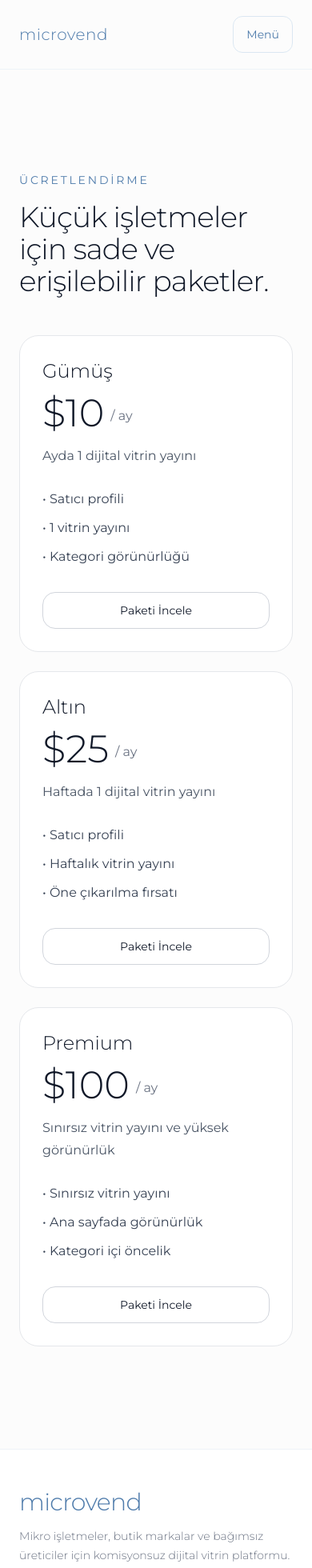
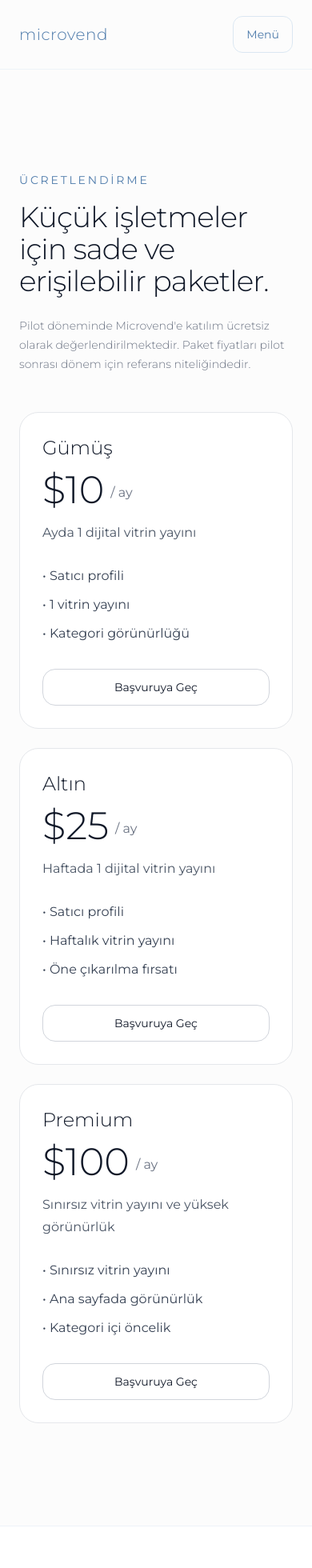
Before and after one commit to oguzkaraa1975/microvend-last, a React (Vite) app: page /ucretlendirme in a window 390 px wide. Shown: the top 1960 px of the page at 80% size. Built offline with nearby package versions, Linux system fonts and the light colour scheme.

Commit message:
Polish final demo UI details

```diff
--- a/src/components/Footer.tsx
+++ b/src/components/Footer.tsx
@@ -8,7 +8,7 @@ function Footer() {
           <div>
             <Link
               to="/"
-              className="text-3xl font-light tracking-tight text-[#4e7bab]"
+              className="text-xl font-light tracking-wide text-[#4e7bab] md:text-2xl"
             >
               microvend
             </Link>
--- a/src/components/Header.tsx
+++ b/src/components/Header.tsx
@@ -60,6 +60,8 @@ function Header() {
 
         <button
           onClick={() => setMenuOpen(!menuOpen)}
+          aria-expanded={menuOpen}
+          aria-controls="mobil-menu"
           className="rounded-xl border border-[#dbe7f2] px-4 py-3 text-sm text-[#4e7bab] md:hidden"
         >
           Menü
@@ -67,7 +69,10 @@ function Header() {
       </div>
 
       {menuOpen && (
-        <div className="border-t border-[#eef3f8] bg-white px-6 py-5 md:hidden">
+        <div
+          id="mobil-menu"
+          className="border-t border-[#eef3f8] bg-white px-6 py-5 md:hidden"
+        >
           <nav className="flex flex-col gap-4 text-sm font-light text-gray-700">
             <Link to="/" onClick={() => setMenuOpen(false)}>
               Keşfet
--- a/src/components/Hero.tsx
+++ b/src/components/Hero.tsx
@@ -1,4 +1,5 @@
 import { Link } from "react-router-dom";
+import SellerImage from "./SellerImage";
 import { sellers } from "../data/mockData";
 
 function Hero() {
@@ -76,7 +77,13 @@ function Hero() {
               </div>
             </div>
 
-            <div className="mb-6 h-64 rounded-[1.5rem] bg-gradient-to-br from-[#edf3fa] to-[#dbe7f2]" />
+            <SellerImage
+              src={featuredSeller.coverImage}
+              alt={`${featuredSeller.name} kapak görseli`}
+              label={featuredSeller.name}
+              loading="eager"
+              className="mb-6 h-64 rounded-[1.5rem]"
+            />
 
             <p className="mb-6 leading-7 text-gray-600">
               {featuredSeller.shortDescription}
--- a/src/components/Pricing.tsx
+++ b/src/components/Pricing.tsx
@@ -40,6 +40,12 @@ function Pricing() {
         <h1 className="text-4xl font-light tracking-tight">
           Küçük işletmeler için sade ve erişilebilir paketler.
         </h1>
+
+        <p className="mt-6 text-sm font-light leading-6 text-gray-500">
+          Pilot döneminde Microvend'e katılım ücretsiz olarak
+          değerlendirilmektedir. Paket fiyatları pilot sonrası dönem için
+          referans niteliğindedir.
+        </p>
       </div>
 
       <div className="grid gap-6 md:grid-cols-3">
@@ -67,7 +73,7 @@ function Pricing() {
               to="/basvuru"
               className="block w-full rounded-2xl border border-gray-300 px-5 py-3 text-center text-sm transition hover:bg-gray-100"
             >
-              Paketi İncele
+              Başvuruya Geç
             </Link>
           </div>
         ))}
```
